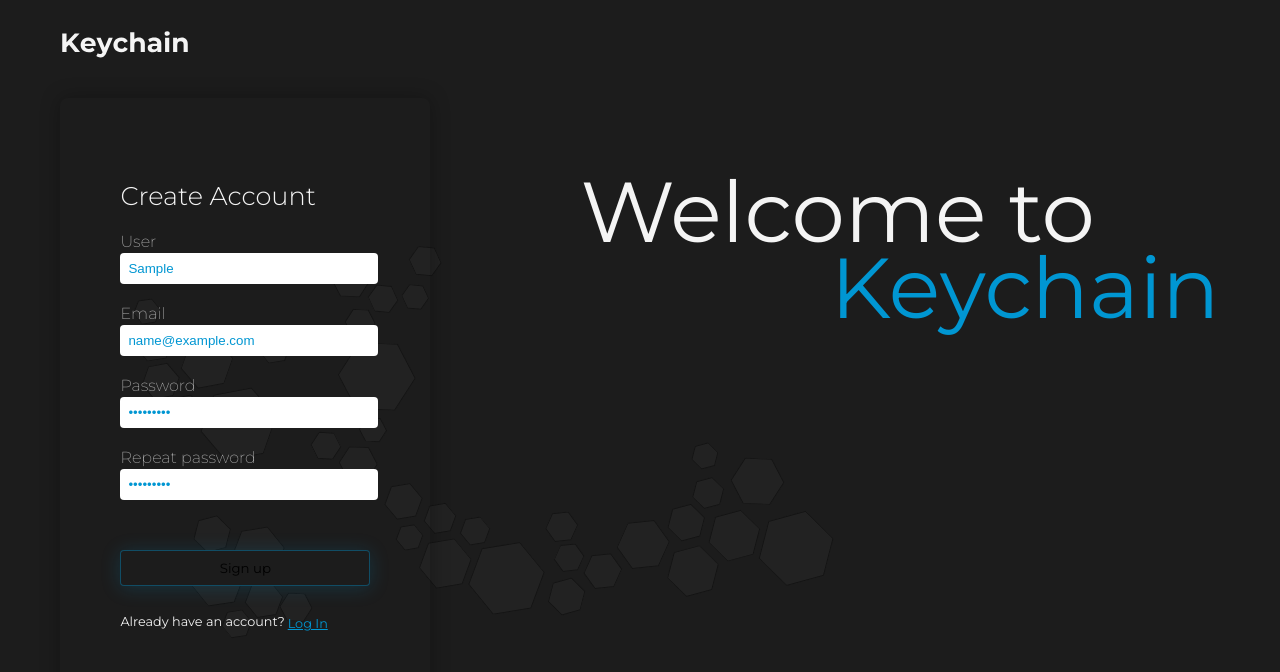
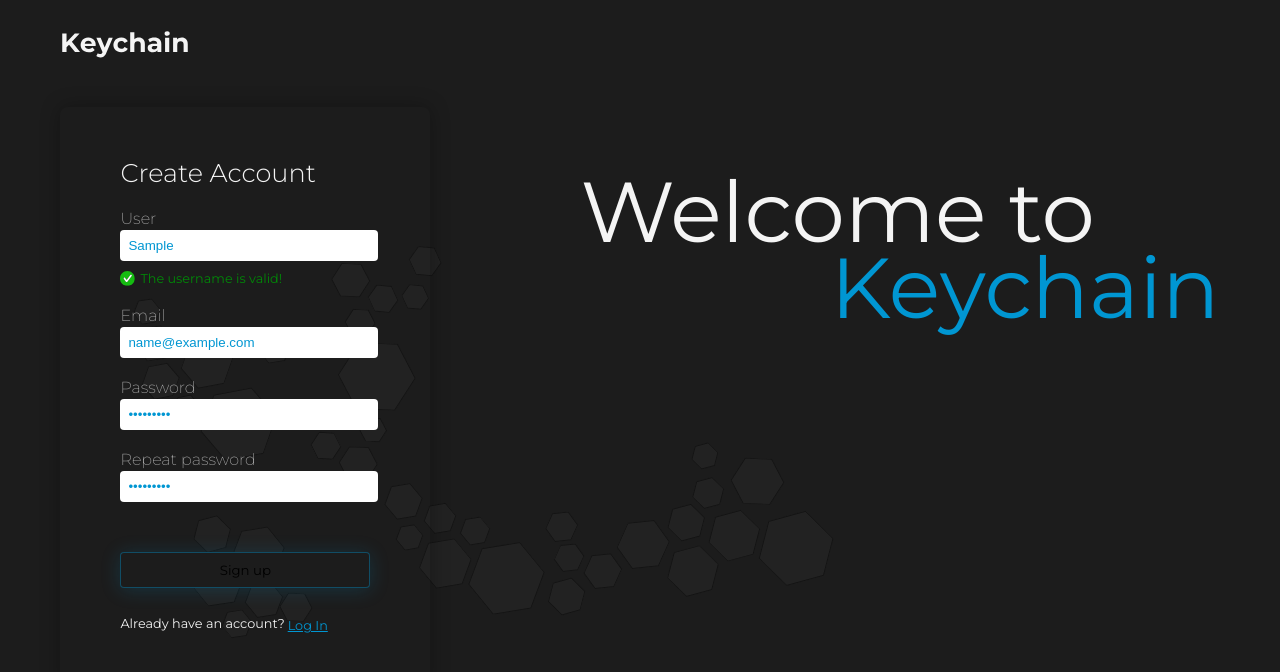
Before and after one commit to yagoid/Keychain, a React (Vite) app: page /signup in a window 1280 px wide. Both pictures are taken after typing "Sample", "name@example.com", "Sample123", "Sample123" into the empty fields and a click on the button "Sign up". Shown: the top 672 px of the page. Built offline with nearby package versions, Linux system fonts and the light colour scheme; no server answers; the database is empty.

Commit message:
Added visual error manager

```diff
--- a/src/pages/Login.css
+++ b/src/pages/Login.css
@@ -14,7 +14,7 @@
 }
 
 .login-form {
-  padding: 60px 60px;
+  padding: 50px 60px;
   border-radius: 8px;
   box-shadow: 0px 0px 20px rgba(0, 0, 0, 0.3);
   animation: fadeInUp 0.5s ease forwards;
--- a/src/pages/SignUp.css
+++ b/src/pages/SignUp.css
@@ -19,6 +19,7 @@
 .signup-heading h2 {
     font-size: 1.6rem;
     font-weight: 300;
+    margin-top: 0px;
 }
 
 .welcome-text {
@@ -46,6 +47,20 @@
     left: 52%;
     z-index: -1;
     height: auto;
+}
+
+.correct-container {
+    display: flex;
+    gap: 5px;
+    margin-top: 10px;
+}
+.correct-message {
+   color: rgb(0, 137, 7);
+   font-size: 0.8rem;
+   font-weight: 400 !important;
+}
+.correct-icon {
+   width: 15px;
 }
 
 @media (max-width: 1509px) {
--- a/src/pages/SignUp.jsx
+++ b/src/pages/SignUp.jsx
@@ -6,6 +6,8 @@ import { isValidUsername, addNewUsername } from "../services/firebase/database";
 import { useAuth } from "./../contexts/authContext";
 import { TEXTS } from "./../assets/locales/texts.js";
 import KeychainIcon from "./../assets/images/keychain.svg";
+import ErrorIcon from "./../assets/images/error_icon.svg";
+import CorrectIcon from "./../assets/images/correct_icon.svg";
 import hexagons2 from "./../assets/images/hexagons2.svg";
 import "./Login.css";
 import "./SignUp.css";
@@ -104,6 +106,17 @@ export default function SignUpPage() {
                 className="input-field"
                 required
               />
+              {isCorrectUsername ? (
+              <div className="correct-container">
+                <img src={CorrectIcon} className="correct-icon" alt="Correct icon" />
+                <span className="correct-message">{TEXTS.usernameValid.en}</span>
+              </div>
+              ) : (
+                <div className="error-container"  style={{marginTop: "10px"}}>
+                  <img src={ErrorIcon} className="error-icon" alt="Error icon" />
+                <span className="error-message">{TEXTS.usernameNotValidError.en}</span>
+              </div>
+              )}
             </div>
 
             <h3 className="input-heading">{TEXTS.email.en}</h3>
@@ -141,6 +154,12 @@ export default function SignUpPage() {
                 required
               />
             </div>
+            {errorMessage != "" && (
+              <div className="error-container">
+                <img src={ErrorIcon} className="error-icon" alt="Error icon" />
+                <span className="error-message">{errorMessage}</span>
+              </div>
+            )}
             <button type="submit" className="login-btn">
               {TEXTS.signUp.en}
             </button>
```
